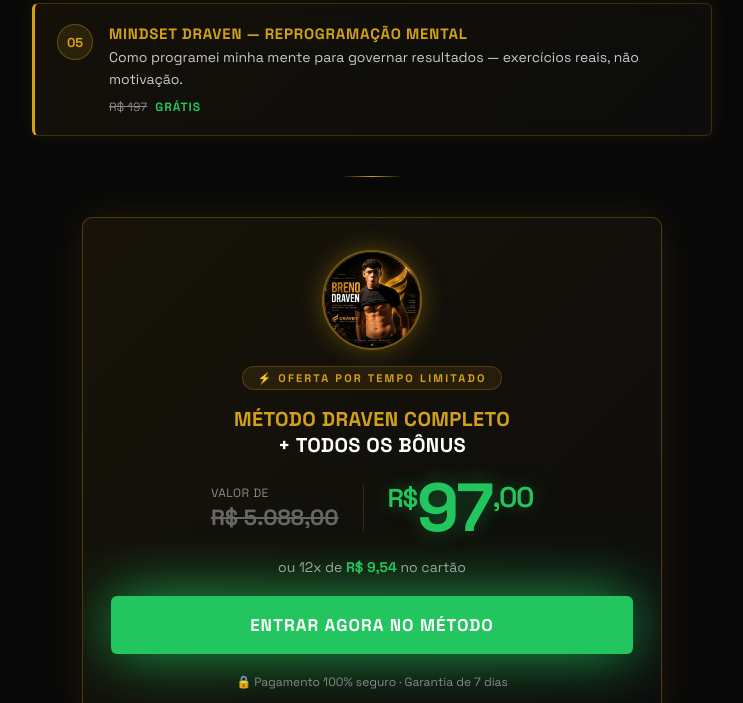
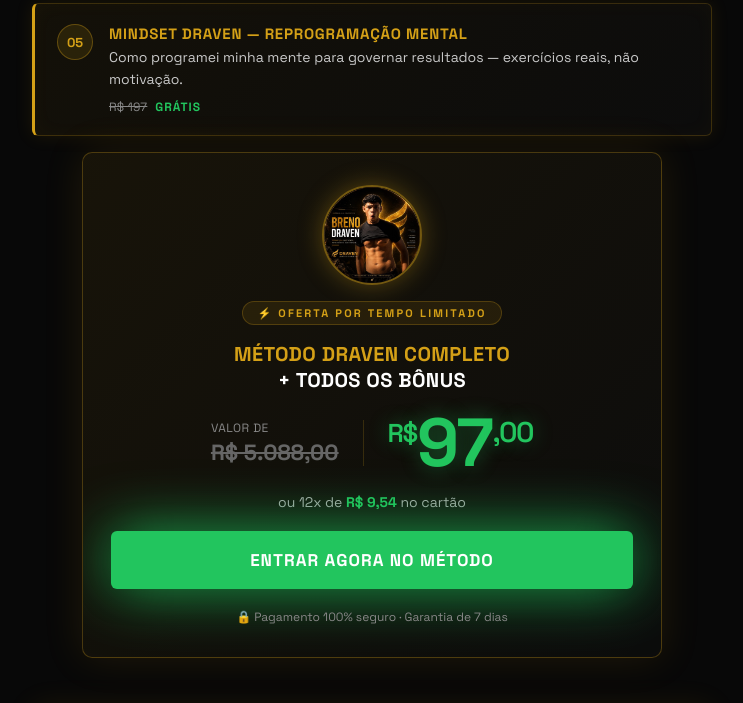
Before and after one commit to obrsinbrs-afk/draven, a plain HTML site: page index.html in a window 1280 px wide. Shown: the part 6168-6871 px from the top of the page, without its empty margins (268-1011 px from the left). Drawn offline with Linux system fonts and the light colour scheme.

Commit message:
fix: remove divisor dourado, pricing mais perto dos bonus

```diff
--- a/index.html
+++ b/index.html
@@ -620,7 +620,7 @@
     .pricing-section {
       width: 100%;
       max-width: 580px;
-      margin-top: 40px;
+      margin-top: 16px;
       display: flex;
       flex-direction: column;
       align-items: center;
@@ -1045,8 +1045,6 @@
 
       </div>
 
-      <div class="bonus-divider"></div>
-
       <!-- PRICING -->
       <div class="pricing-section">
         <div class="pricing-box">
```
